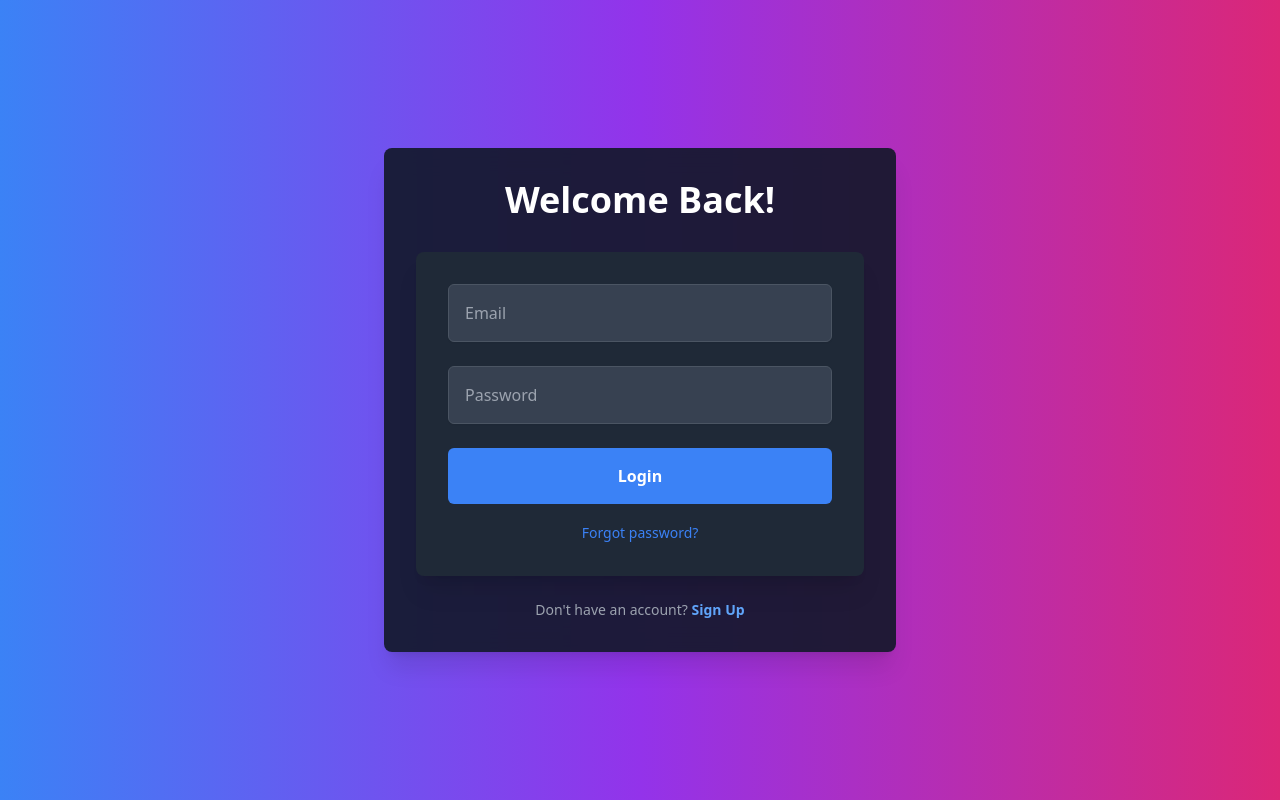
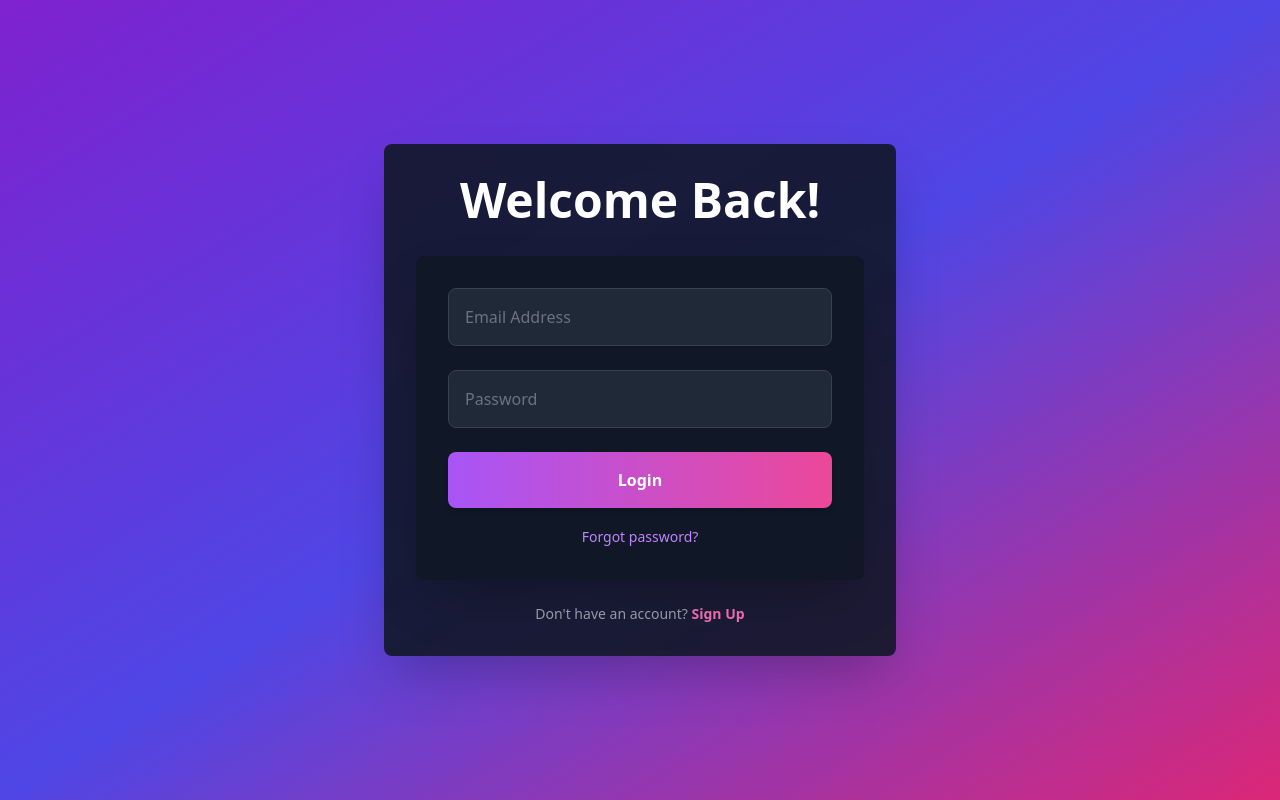
Before and after one commit to SusithD/ToDo-List-Web-Application, a React (Create React App) app in the folder todo-frontend/: page /login in a window 1280 px wide. Built offline with nearby package versions, Linux system fonts and the light colour scheme.

Commit message:
Login Page and Login Form UI Enhnacements

```diff
--- a/todo-frontend/src/components/LoginForm.js
+++ b/todo-frontend/src/components/LoginForm.js
@@ -26,21 +26,25 @@ const LoginForm = () => {
     };
 
     return (
-        <div >
-            <div className="w-full max-w-lg p-8 bg-gray-800 text-white shadow-xl rounded-lg">
+        <div>
+            <div className="w-full max-w-lg p-8 bg-gray-900 bg-opacity-90 backdrop-blur-md shadow-2xl rounded-lg">
                 {/* Error Message */}
-                {error && <p className="text-red-500 text-sm text-center mb-4">{error}</p>}
+                {error && (
+                    <p className="text-red-500 text-sm text-center mb-4 animate-pulse">
+                        {error}
+                    </p>
+                )}
 
                 <form onSubmit={handleSubmit} className="space-y-6">
                     {/* Email Input */}
                     <div>
                         <input
                             type="email"
-                            placeholder="Email"
+                            placeholder="Email Address"
                             value={email}
                             onChange={(e) => setEmail(e.target.value)}
                             required
-                            className="w-full p-4 bg-gray-700 text-white border border-gray-600 rounded-md shadow-sm focus:outline-none focus:ring-2 focus:ring-blue-500"
+                            className="w-full p-4 bg-gray-800 text-white border border-gray-700 rounded-lg shadow-sm placeholder-gray-500 focus:outline-none focus:ring-4 focus:ring-purple-500"
                         />
                     </div>
 
@@ -52,14 +56,14 @@ const LoginForm = () => {
                             value={password}
                             onChange={(e) => setPassword(e.target.value)}
                             required
-                            className="w-full p-4 bg-gray-700 text-white border border-gray-600 rounded-md shadow-sm focus:outline-none focus:ring-2 focus:ring-blue-500"
+                            className="w-full p-4 bg-gray-800 text-white border border-gray-700 rounded-lg shadow-sm placeholder-gray-500 focus:outline-none focus:ring-4 focus:ring-purple-500"
                         />
                     </div>
 
                     {/* Submit Button */}
                     <button
                         type="submit"
-                        className="w-full p-4 bg-blue-500 text-white font-semibold rounded-md hover:bg-blue-600 focus:outline-none focus:ring-2 focus:ring-blue-500"
+                        className="w-full py-4 bg-gradient-to-r from-purple-500 to-pink-500 text-white font-semibold rounded-lg shadow-md hover:from-purple-600 hover:to-pink-600 transform hover:scale-105 transition-all duration-200 focus:outline-none focus:ring-4 focus:ring-purple-400"
                     >
                         Login
                     </button>
@@ -67,7 +71,10 @@ const LoginForm = () => {
 
                 {/* Forgot Password Link */}
                 <div className="mt-4 text-center">
-                    <a href="/forgot-password" className="text-sm text-blue-500 hover:text-blue-700">
+                    <a
+                        href="/forgot-password"
+                        className="text-sm text-purple-400 hover:text-purple-600 transition-all duration-200"
+                    >
                         Forgot password?
                     </a>
                 </div>
--- a/todo-frontend/src/pages/LoginPage.js
+++ b/todo-frontend/src/pages/LoginPage.js
@@ -3,14 +3,19 @@ import LoginForm from '../components/LoginForm';
 
 const LoginPage = () => {
     return (
-        <div className="min-h-screen bg-gradient-to-r from-blue-500 via-purple-600 to-pink-600 flex items-center justify-center">
-            <div className="w-full max-w-lg p-8 bg-gray-900 bg-opacity-90 backdrop-blur-md shadow-xl rounded-lg">
-                <h1 className="text-4xl font-bold text-center text-white mb-8">Welcome Back!</h1>
+        <div className="min-h-screen bg-gradient-to-br from-purple-700 via-indigo-600 to-pink-600 flex items-center justify-center">
+            <div className="w-full max-w-lg p-8 bg-gray-900 bg-opacity-90 backdrop-blur-md shadow-2xl rounded-lg">
+                <h1 className="text-5xl font-extrabold text-center text-white mb-8 animate-fade-in">
+                    Welcome Back!
+                </h1>
                 <LoginForm />
                 <div className="mt-6 text-center">
                     <p className="text-sm text-gray-400">
                         Don't have an account?{' '}
-                        <a href="/signup" className="text-blue-400 hover:text-blue-600 font-semibold transition-all duration-200">
+                        <a
+                            href="/signup"
+                            className="text-pink-400 hover:text-pink-600 font-bold transition-all duration-200"
+                        >
                             Sign Up
                         </a>
                     </p>
```
